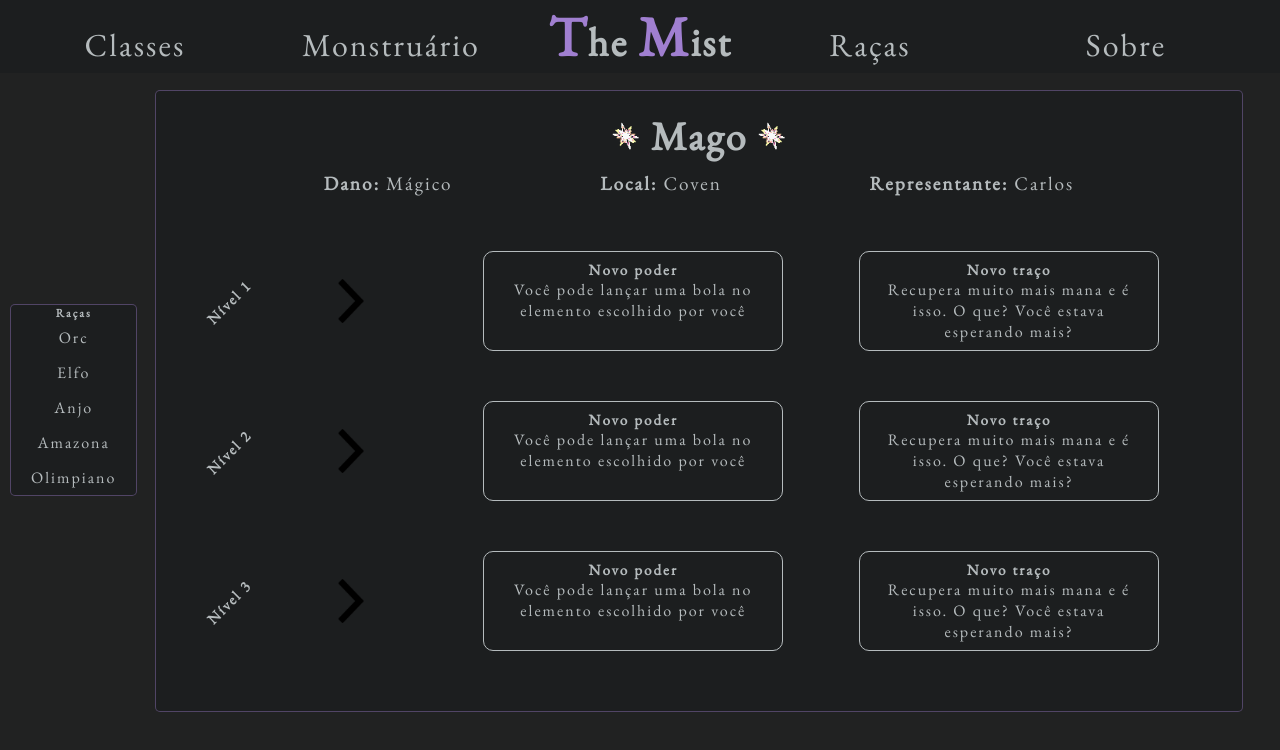
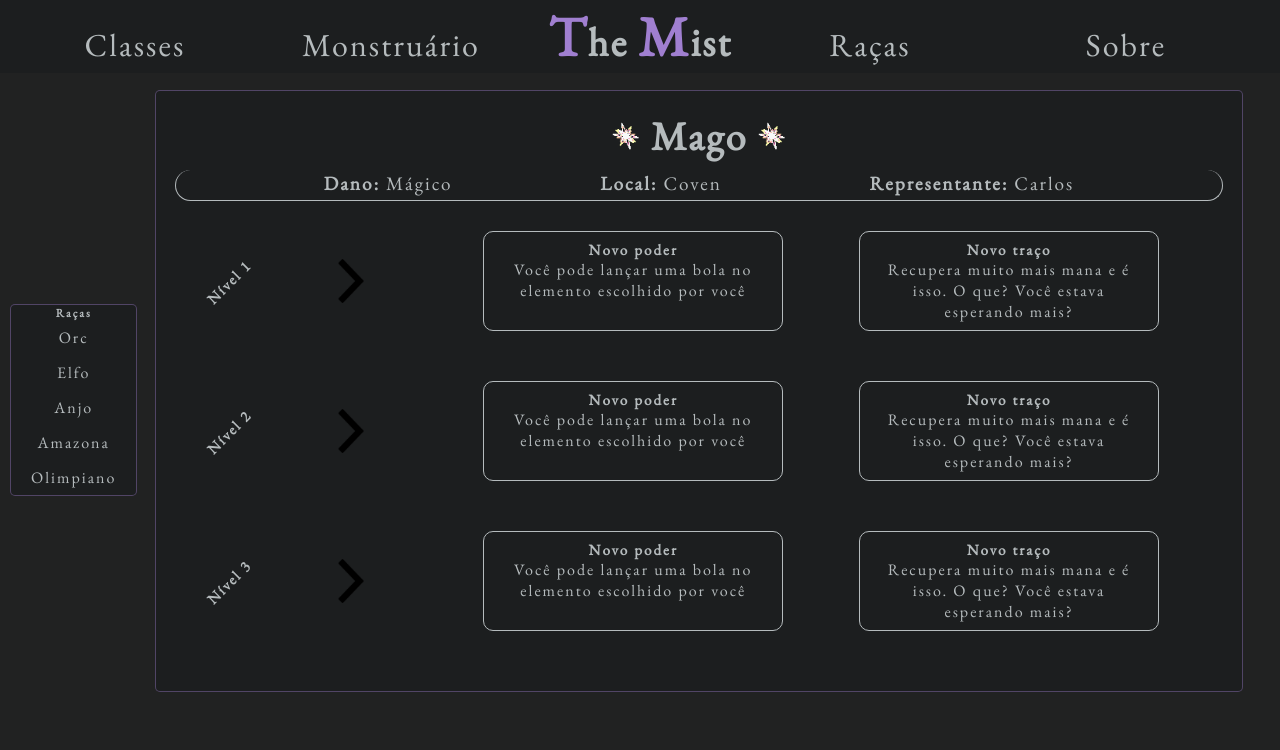
Before and after one commit to Capp98/Capp98.github.io, a plain HTML site: page classe.html in a window 1280 px wide. Drawn offline with nearby package versions, Linux system fonts and the light colour scheme.

Commit message:
Update classestyle.css

```diff
--- a/classestyle.css
+++ b/classestyle.css
@@ -127,7 +127,24 @@ nav>div>h1>span {
 
 .top {
     width: 100%;
-    height: 150px;
+    height: 100px;
+    padding-bottom: 0px;
+    margin-bottom: 30px;
+    position: relative;
+}
+
+.top::after {
+    content: '';
+    position: absolute;
+    width: 100%;
+    height: 30%;
+    left: 50%;
+    bottom: 0;
+    border-radius: 30px;
+    border-bottom: 1px solid #b5bBbD;
+    border-left: 1px solid #b5bBbD;
+    border-right: 1px solid #b5bBbD;
+    transform: translateX(-50%);
 }
 
 
```
